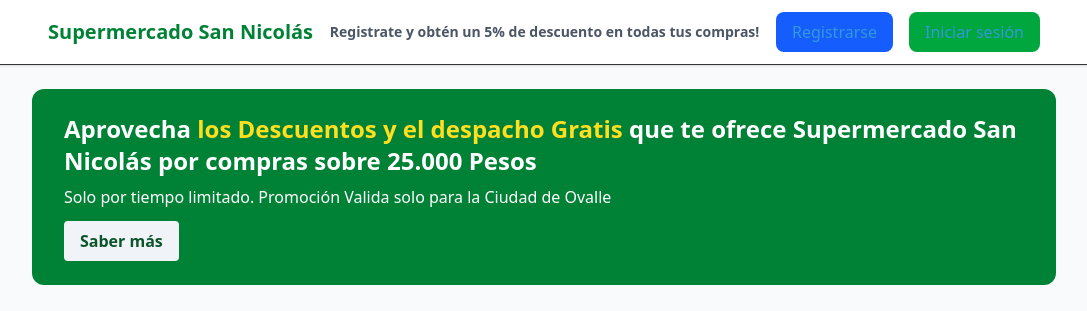
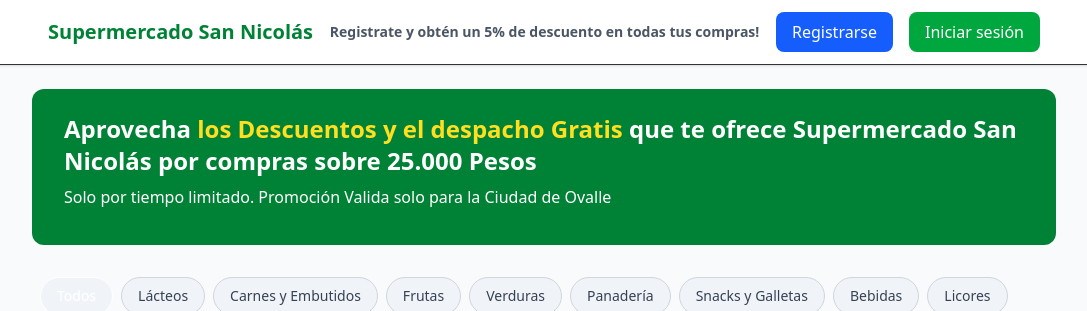
Before and after one commit to Nicodev91/DataSentinel, a React (Vite) app: page /client/dashboard in a window 1280 px wide. Shown: the top 311 px of the page, without its empty margins (96-1183 px from the left). Built offline with nearby package versions, Linux system fonts and the light colour scheme.

Commit message:
ui: text white in buttons is ok

```diff
--- a/src/components/client-dashboard/Banner.tsx
+++ b/src/components/client-dashboard/Banner.tsx
@@ -8,9 +8,6 @@
           Aprovecha <span className="text-yellow-300">los Descuentos y el despacho Gratis</span> que te ofrece Supermercado San Nicolás por compras sobre 25.000 Pesos
         </h2>
         <p className="mb-3 text-sm md:text-base">Solo por tiempo limitado. Promoción Valida solo para la Ciudad de Ovalle</p>
-        <button className="bg-yellow-400 text-green-900 font-semibold px-4 py-2 rounded hover:bg-yellow-300 transition text-sm md:text-base">
-          Saber más
-        </button>
       </div>
     </div>
   );
--- a/src/components/client-dashboard/Header.tsx
+++ b/src/components/client-dashboard/Header.tsx
@@ -30,13 +30,13 @@
               <>
                 <Link
                   to="/register"
-                  className="bg-blue-600 hover:bg-blue-700 text-white px-4 py-2 rounded-lg font-medium transition-colors"
+                  className="bg-blue-600 hover:bg-blue-700 text-white! px-4 py-2 rounded-lg font-medium transition-colors"
                 >
                   Registrarse
                 </Link>
                 <Link
                   to="/login"
-                  className="bg-green-600 hover:bg-green-700 text-white px-4 py-2 rounded-lg font-medium transition-colors"
+                  className="bg-green-600 hover:bg-green-700 text-white! px-4 py-2 rounded-lg font-medium transition-colors"
                 >
                   Iniciar sesión
                 </Link>
@@ -61,7 +61,7 @@
                 <>
                   <Link
                     to="/register"
-                    className="bg-blue-600 hover:bg-blue-700 text-white px-3 py-1 rounded text-sm font-medium transition-colors"
+                    className="bg-blue-600 hover:bg-blue-700 px-3 py-1 rounded text-sm font-medium transition-colors"
                   >
                     Registrarse
                   </Link>
```
